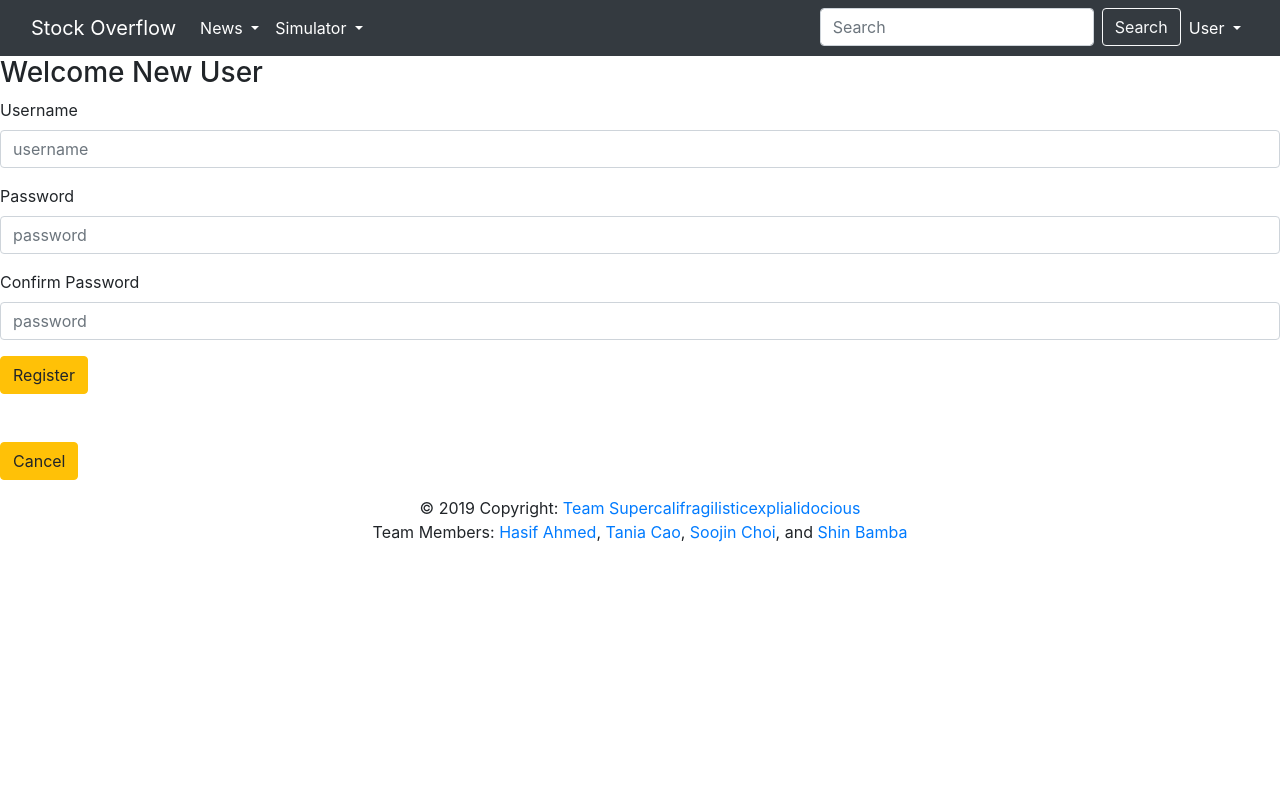
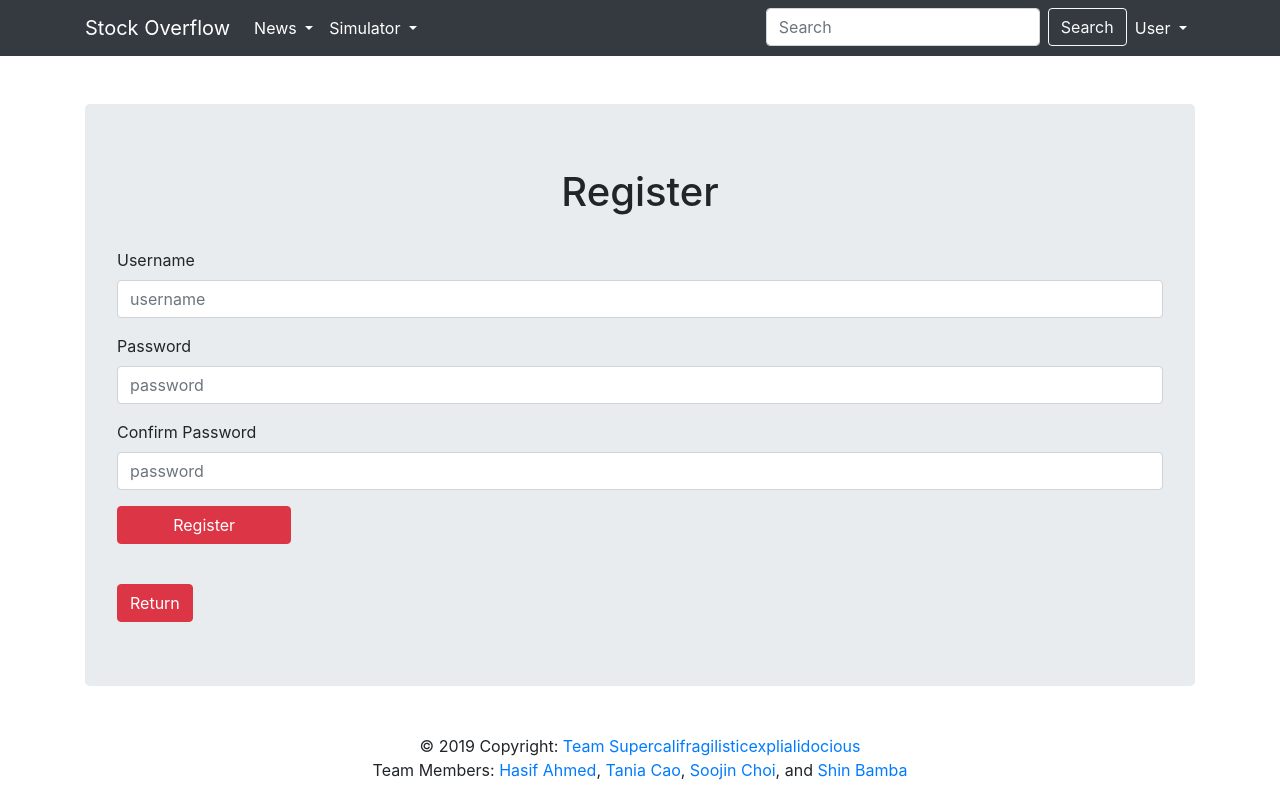
Before and after one commit to Soojin-C/supercalifragilisticexpialidocious, a Flask app: page /register in a window 1280 px wide. Run offline with Flask 2, Linux system fonts and the light colour scheme; parts of the project's set-up code (start-up, migrations or seed data) failed here and were passed over; some libraries are stand-ins or nearby versions.

Commit message:
upgrade login and register web design

```diff
--- a/app.py
+++ b/app.py
@@ -34,7 +34,7 @@ def auth():
 		session["logged_in"] = given_user
 		return redirect(url_for(return_page))
 	else:
-		flash("username or password is incorrect")
+		flash("Username or password is incorrect")
 		return redirect(url_for("login"))
 
 @app.route("/login")
--- a/templates/parent.html
+++ b/templates/parent.html
@@ -20,13 +20,12 @@
 
     {% block header %}
     <nav class="navbar navbar-expand-lg navbar-dark bg-dark navbar-fixed-top">
-      <div class="container-fluid">
-	<div class="navbar-header">
-	  <a class="navbar-brand" href="#">Stock Overflow</a>
-	  <!--<button class="navbar-toggler" type="button" data-toggle="collapse" data-target="#navbarNavDropdown" aria-controls="navbarNavDropdown" aria-expanded="false" aria-label="Toggle navigation">
+      <div class="container">
+	<a class="navbar-brand" href="#">Stock Overflow</a>
+	<button class="navbar-toggler" type="button" data-toggle="collapse" data-target="#navbarNavDropdown" aria-controls="navbarNavDropdown" aria-expanded="false" aria-label="Toggle navigation">
 	  <span class="navbar-toggler-icon"></span>
-	  </button> -->
-	</div>
+	</button>
+
 	<div class="collapse navbar-collapse" id="navbarNavDropdown">
 	  <ul class="nav navbar-nav bd-navbar-nav flex-row">
 	    <li class="nav-item active dropdown">
--- a/templates/register.html
+++ b/templates/register.html
@@ -3,13 +3,19 @@
 {% block title %} Register {% endblock %}
 
 {% block content %}
+<br><br>
+
+<div class="container">
+  <div class="jumbotron">
+    <h1 class="text-center"> Register </h1>
+
+    <br>
+
     <div class="userInfo">
-  <h3 class="titleMsg"> Welcome New User </h3>
-
       <!--If input criteria aren't fullfilled upon submitting, flash errors -->
       {% set msgs = get_flashed_messages() %}
       {% for each in msgs %}
-  <div class="alert alert-warning" role="alert">{{each}}</div>
+      <div class="alert alert-danger" role="alert">{{each}}</div>
       {% endfor %}
 
       <!--Post hides info from url. Makes sure user doesn't already exist & password matches confirm -->
@@ -26,11 +32,17 @@
 	  <label for="confirm_pw">Confirm Password</label>
 	  <input type="password" name="confirm_password" class="form-control" id="confirm_pw" placeholder="password">
 	</div>
-    <div class="center"><button type="submit" class="btn btn-warning" id="account">Register</button></div>
+	<div class="form-group">
+	  <button type="submit" class="btn btn-danger col-sm-2" id="account">Register</button>
+	</div>
+      </form>
+
       <br>
-    <br>
-    <div class="center"><a class="btn btn-warning" href="/" id="account">Cancel</a></div>
-  </form>
+
+      <div class="center">
+	<a class="btn btn-danger" href="/" id="account">Return</a>
       </div>
-
+    </div>
+  </div>
+</div>
 {% endblock %}
```
Also changed, not shown: templates/home.html (+5 -2 lines), templates/login.html (+10 -1 lines). Lines whose indentation alone changed are shown as unchanged.
